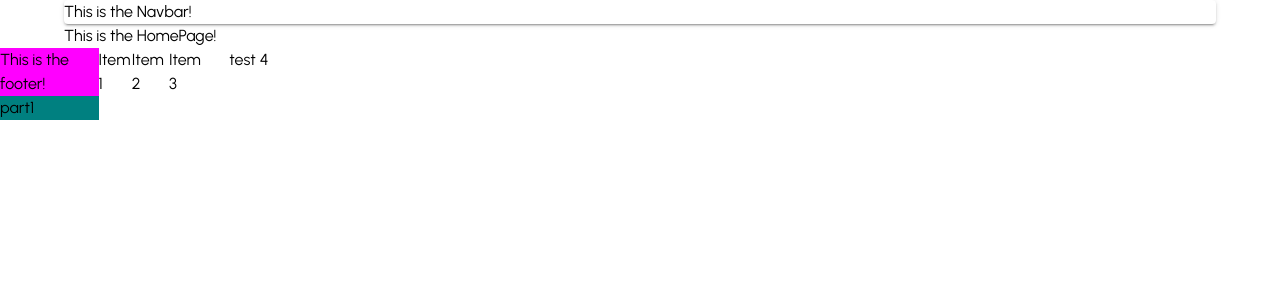
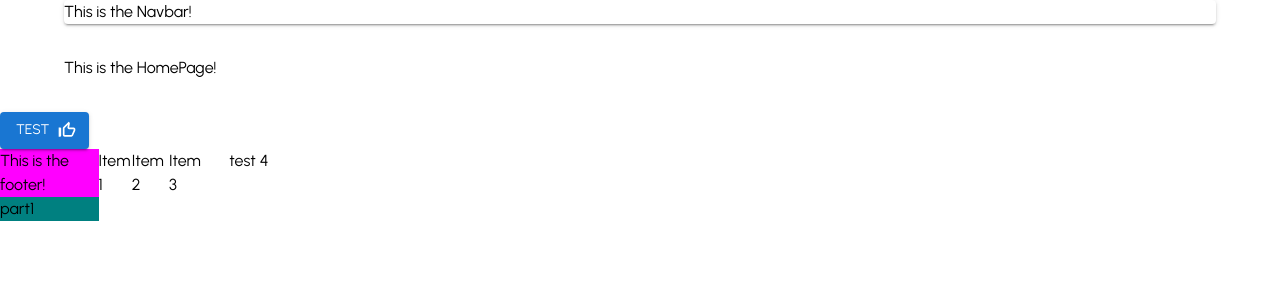
Before and after one commit to hjkmines/dashboard, a React (Create React App) app in the folder client/: page / in a window 1280 px wide. Shown: the top 300 px of the page. Built offline with nearby package versions, Linux system fonts and the light colour scheme.

Commit message:
test commit & PR

```diff
--- a/client/src/index.js
+++ b/client/src/index.js
@@ -11,10 +11,10 @@
 //global acess to MUI theme//
 const theme = createTheme({
   palette: {
-    white: "white",
-    black: "black",
+    platinum: "#e5e4e2",
+    mintGreen: "#98ff98",
     text: {
-      primary: "black",
+      primary: "#000000", //black
     },
   },
   typography: {
--- a/client/src/pages/HomePage.js
+++ b/client/src/pages/HomePage.js
@@ -1,15 +1,33 @@
 import React from 'react'
-import { Container, Box, Typography } from "@mui/material";
+import { Container, Box, Typography, Button, styled, useTheme } from "@mui/material";
+import ThumbUpOffAltIcon from '@mui/icons-material/ThumbUpOffAlt';
+
+const HomePage = () => {
+  const theme = useTheme();
+
+  const CustomBox = styled("div")(({ theme }) => ({
+    backgroundColor: "#",
+    color: theme.mintGreen,
+    "& :hover": {
+      backgroundColor: "#2e8b57"
+    }
+  }));
 
 
-const HomePage = () => {
+
   return (
     <Box>
-      <Container>
+      <Container sx={{mt:4, mb:4,}}>
         <Typography>
           This is the HomePage!
         </Typography>
       </Container>
+
+      <CustomBox>
+          <Button color={theme.mintGreen} variant='contained' endIcon={<ThumbUpOffAltIcon />}>
+            Test
+          </Button>
+      </CustomBox>
     </Box>
   )
 }
```
